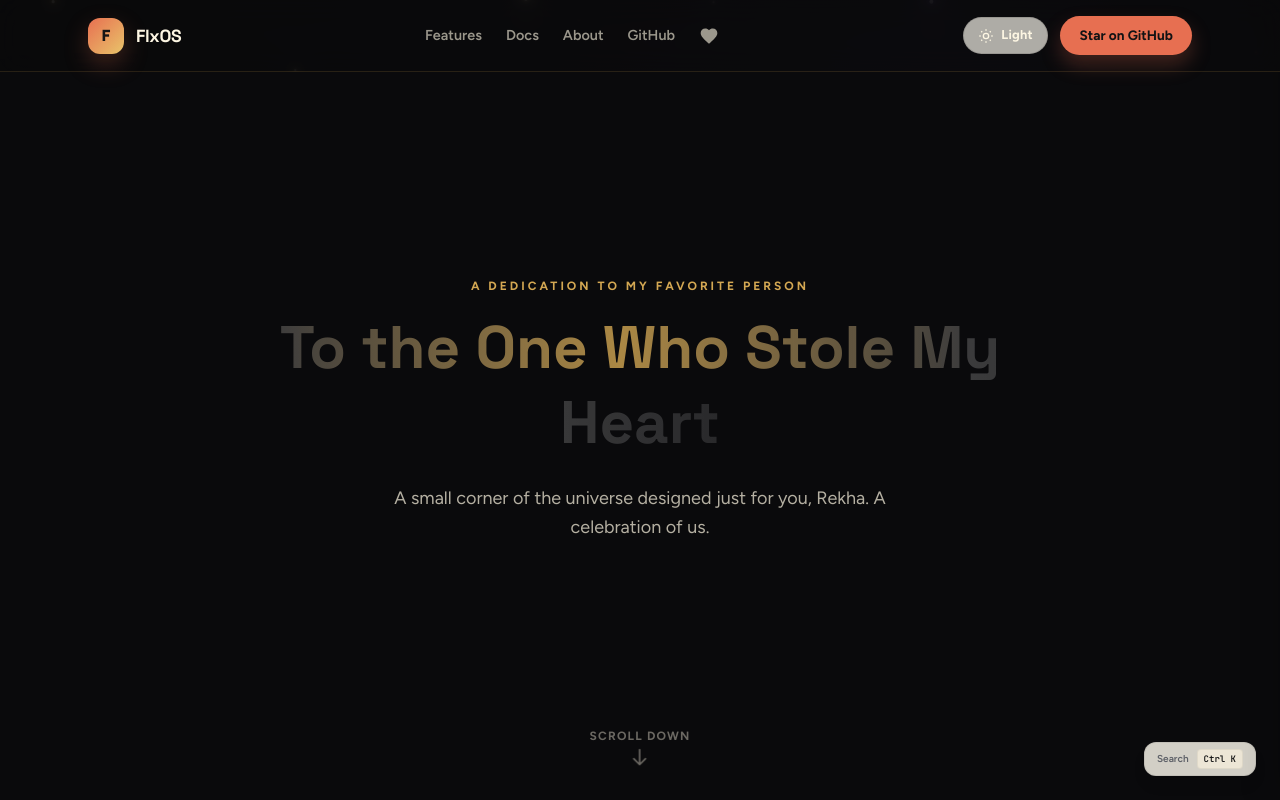
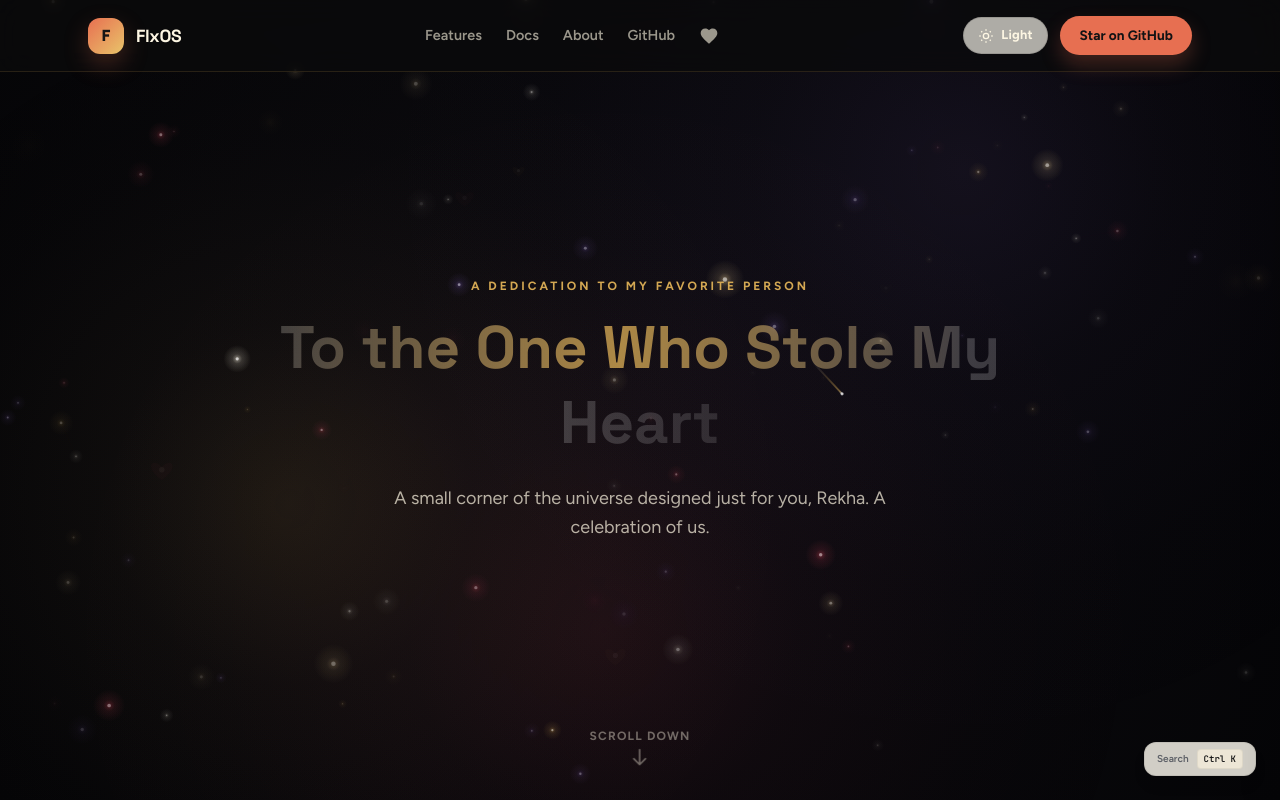
Before and after one commit to flxos-labs/flxos-labs-website, a Next.js app: page /us in a window 1280 px wide. Shown: the top 800 px of the page. Built offline with nearby package versions, Linux system fonts and the light colour scheme.

Commit message:
refactor: remove hardcoded background color from UsContent component container

```diff
--- a/src/app/us/UsContent.tsx
+++ b/src/app/us/UsContent.tsx
@@ -404,7 +404,7 @@ export default function UsContent() {
   };
 
   return (
-    <div className="us-page bg-[#0a0a0c]">
+    <div className="us-page">
       <StarfieldCanvas />
 
       {/* Cinematic Hero */}
```
